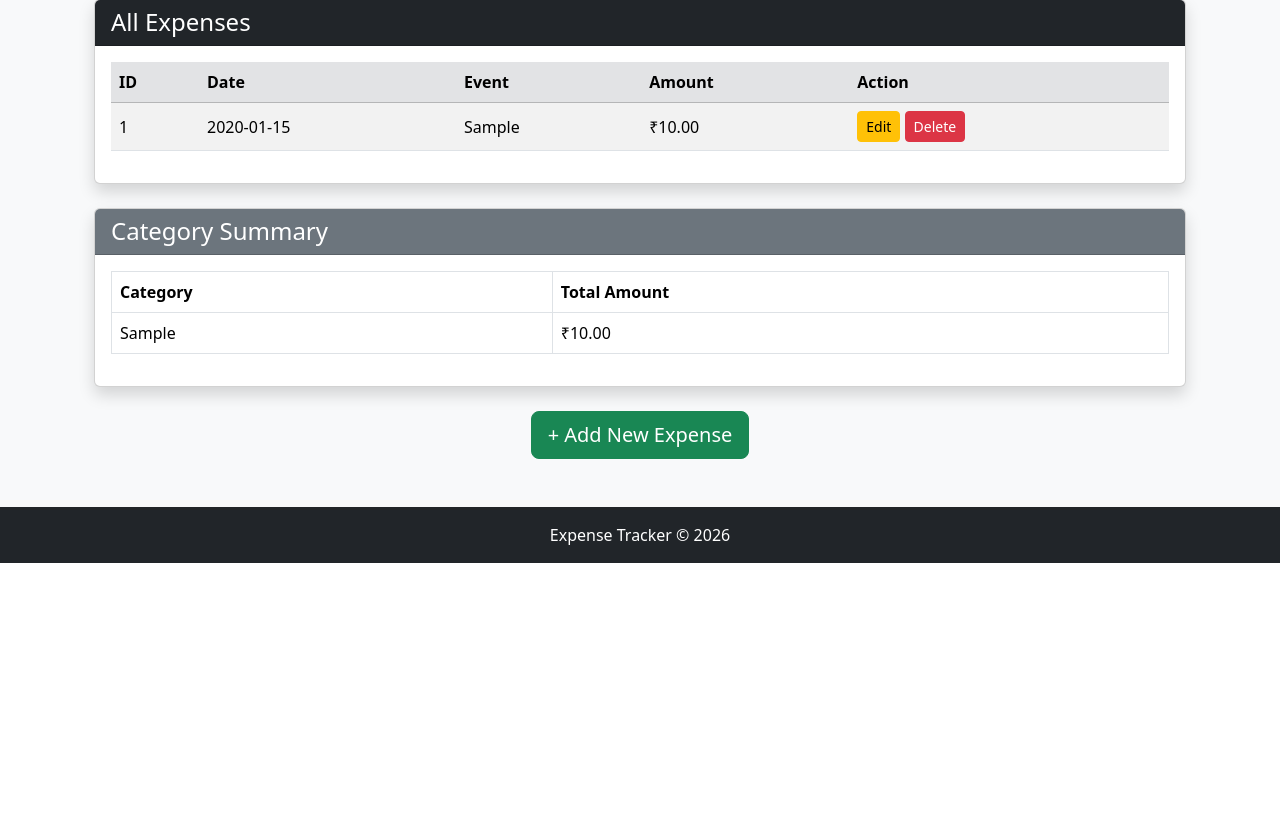
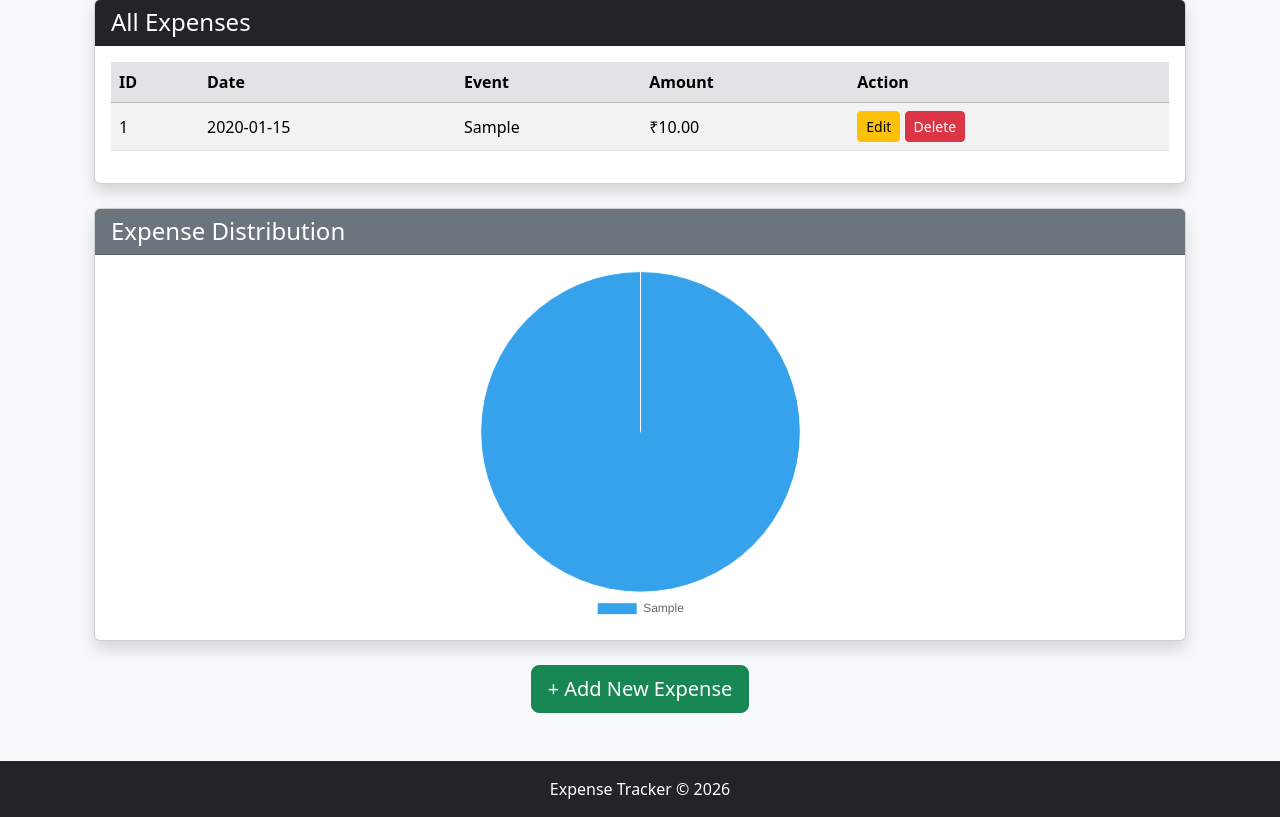
Before and after one commit to namankawedia18/flask-expense-tracker, a Flask app: page /expense in a window 1280 px wide. Shown: the part 467-1284 px from the top of the page. Before the commit the page ends 1030 px from the top, so only its background shows below. Run offline with Flask 3, Linux system fonts and the light colour scheme; tables that the repository leaves empty hold one stand-in row (values such as "Sample post"); one stand-in notice (Sample message) is shown.

Commit message:
Added category wise distribution using charts

```diff
--- a/app.py
+++ b/app.py
@@ -95,6 +95,9 @@ def viewExpense():
         else:
             category_summary[expense.event] = expense.amount
 
+        chart_labels = list(category_summary.keys())
+        chart_values = list(category_summary.values())
+
     return render_template(
         "expenses.html",
         expenses=expenses,
@@ -102,7 +105,10 @@ def viewExpense():
         total_transactions=len(expenses),
         category_summary=category_summary,
         search=search,
-        sort=sort
+        sort=sort,
+
+        chart_labels=chart_labels,
+        chart_values=chart_values
     )
 
 @app.route("/delete/<int:id>")
--- a/templates/base.html
+++ b/templates/base.html
@@ -126,6 +126,11 @@
 
     <script src="https://cdn.jsdelivr.net/npm/bootstrap@5.3.7/dist/js/bootstrap.bundle.min.js"></script>
 
+<script src="https://cdn.jsdelivr.net/npm/chart.js"></script>
+
+{% block scripts %}
+{% endblock %}
+
 </body>
 
 </html>
--- a/templates/expenses.html
+++ b/templates/expenses.html
@@ -61,50 +61,38 @@ Expense Dashboard
 
                     <div class="col-md-5">
 
-                    <input
-                        type="text"
-                        class="form-control"
-                        name="search"
-                        placeholder="Search by event..."
+                        <input type="text" class="form-control" name="search" placeholder="Search by event..."
                             value="{{ search }}">
 
                     </div>
 
                     <div class="col-md-5">
 
-                    <select
-                        name="sort"
-                        class="form-select">
+                        <select name="sort" class="form-select">
 
                             <option value="">Sort By</option>
 
-                        <option value="date_desc"
-                            {% if sort=="date_desc" %}selected{% endif %}>
+                            <option value="date_desc" {% if sort=="date_desc" %}selected{% endif %}>
                                 Newest First
                             </option>
 
-                        <option value="date_asc"
-                            {% if sort=="date_asc" %}selected{% endif %}>
+                            <option value="date_asc" {% if sort=="date_asc" %}selected{% endif %}>
                                 Oldest First
                             </option>
 
-                        <option value="amount_asc"
-                            {% if sort=="amount_asc" %}selected{% endif %}>
+                            <option value="amount_asc" {% if sort=="amount_asc" %}selected{% endif %}>
                                 Amount (Low → High)
                             </option>
 
-                        <option value="amount_desc"
-                            {% if sort=="amount_desc" %}selected{% endif %}>
+                            <option value="amount_desc" {% if sort=="amount_desc" %}selected{% endif %}>
                                 Amount (High → Low)
                             </option>
 
-                        <option value="event_asc"
-                            {% if sort=="event_asc" %}selected{% endif %}>
+                            <option value="event_asc" {% if sort=="event_asc" %}selected{% endif %}>
                                 Event (A-Z)
                             </option>
 
-                        <option value="event_desc"
-                            {% if sort=="event_desc" %}selected{% endif %}>
+                            <option value="event_desc" {% if sort=="event_desc" %}selected{% endif %}>
                                 Event (Z-A)
                             </option>
 
@@ -114,8 +102,7 @@ Expense Dashboard
 
                     <div class="col-md-2">
 
-                    <button
-                        class="btn btn-primary w-100">
+                        <button class="btn btn-primary w-100">
 
                             Apply
 
@@ -177,13 +164,11 @@ Expense Dashboard
 
                         <td>
 
-                                <a href="{{ url_for('editExpense', id=item.id) }}"
-                                   class="btn btn-warning btn-sm">
+                            <a href="{{ url_for('editExpense', id=item.id) }}" class="btn btn-warning btn-sm">
                                 Edit
                             </a>
 
-                                <a href="{{ url_for('deleteExpense', id=item.id) }}"
-                                   class="btn btn-danger btn-sm"
+                            <a href="{{ url_for('deleteExpense', id=item.id) }}" class="btn btn-danger btn-sm"
                                 onclick="return confirm('Are you sure you want to delete this expense?');">
                                 Delete
                             </a>
@@ -219,55 +204,18 @@ Expense Dashboard
         <div class="card-header bg-secondary text-white">
 
             <h4 class="mb-0">
-                    Category Summary
+                Expense Distribution
             </h4>
 
         </div>
 
         <div class="card-body">
 
-                {% if category_summary %}
+            <div class="w-50 mx-auto">
 
-                <table class="table table-bordered">
-
-                    <thead>
-
-                        <tr>
-
-                            <th>Category</th>
-                            <th>Total Amount</th>
-
-                        </tr>
-
-                    </thead>
-
-                    <tbody>
-
-                        {% for category, amount in category_summary.items() %}
-
-                        <tr>
-
-                            <td>{{ category }}</td>
-
-                            <td>₹{{ "%.2f"|format(amount) }}</td>
-
-                        </tr>
-
-                        {% endfor %}
-
-                    </tbody>
-
-                </table>
-
-                {% else %}
-
-                <div class="alert alert-warning text-center">
-
-                    No category data available.
+                <canvas id="expenseChart"></canvas>
 
             </div>
-
-                {% endif %}
 
         </div>
 
@@ -288,3 +236,58 @@ Expense Dashboard
 </div>
 
 {% endblock %}
+
+{% block scripts %}
+
+<script>
+
+    const labels = {{ chart_labels | tojson }};
+    const values = {{ chart_values | tojson }};
+
+    const ctx = document.getElementById("expenseChart");
+
+    new Chart(ctx, {
+
+        type: "pie",
+
+        data: {
+
+            labels: labels,
+
+            datasets: [{
+
+                label: "Expenses",
+
+                data: values,
+
+                borderWidth: 1
+
+            }]
+
+        },
+
+        options: {
+
+            responsive: true,
+
+            maintainAspectRatio: true,
+
+            aspectRatio: 1.5,
+
+            plugins: {
+
+                legend: {
+
+                    position: "bottom"
+
+                }
+
+            }
+
+        }
+
+    });
+
+</script>
+
+{% endblock %}
```
Lines whose indentation alone changed are shown as unchanged.
